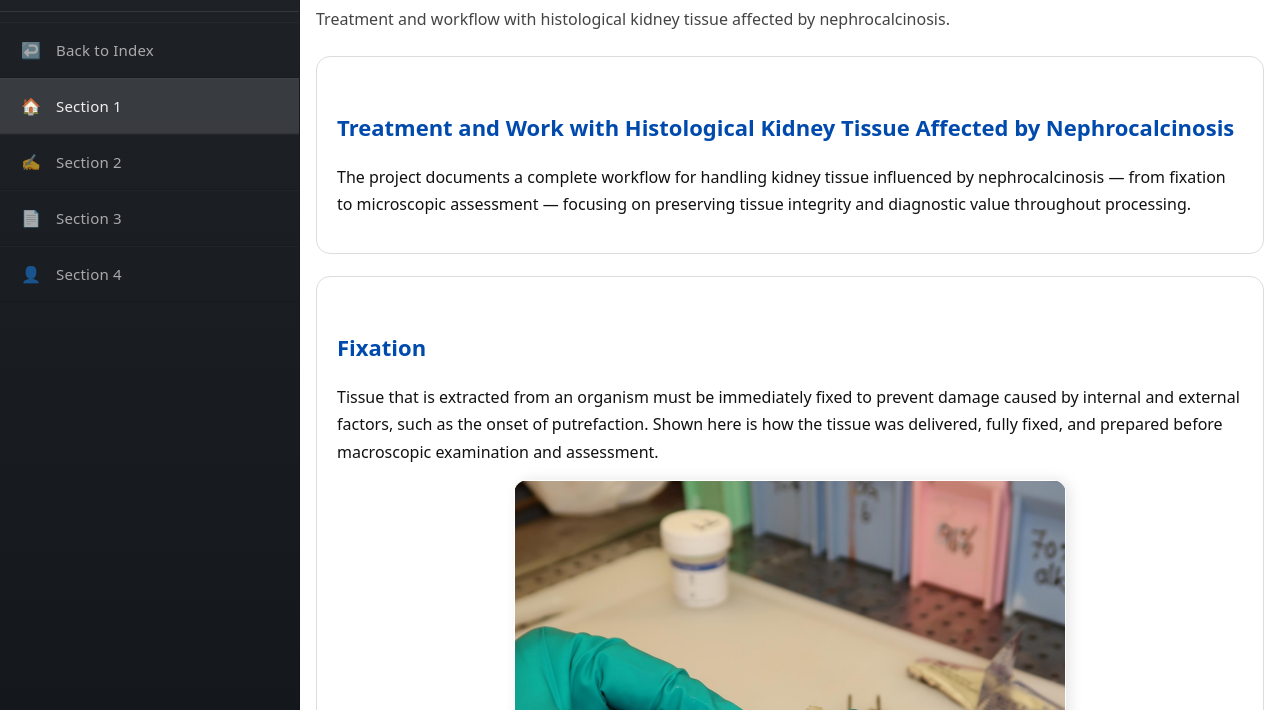
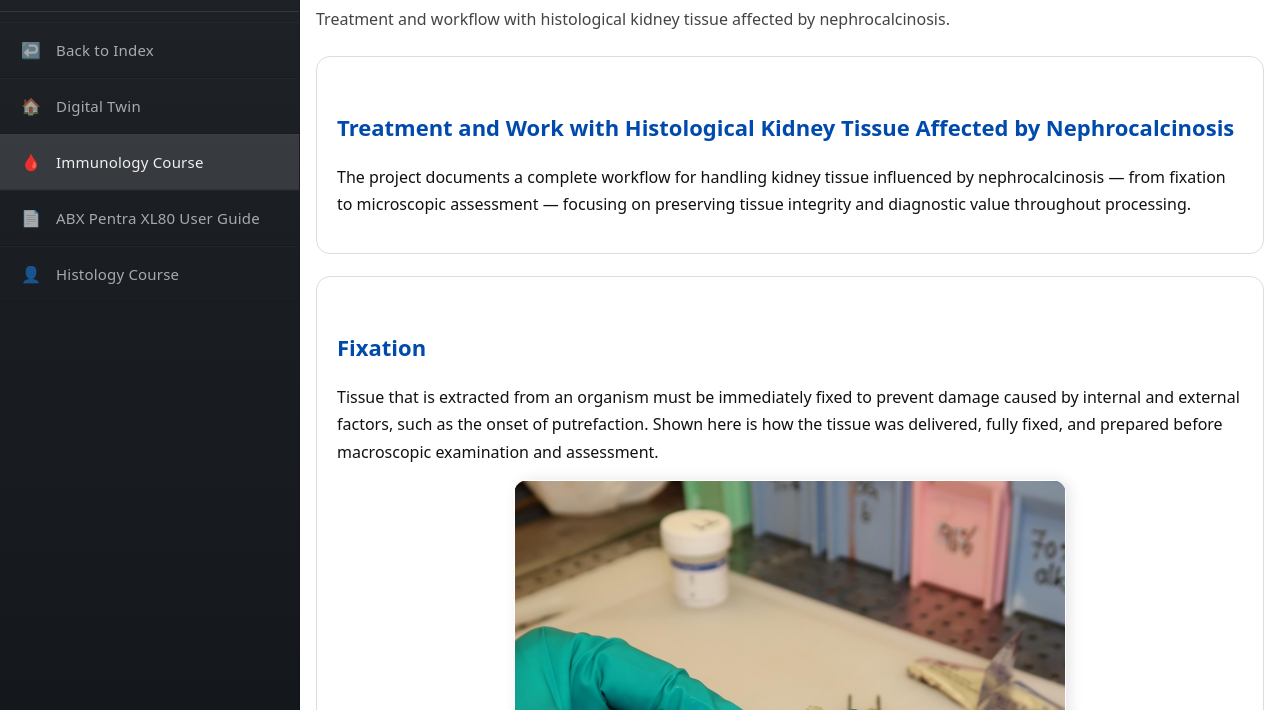
Before and after one commit to xf530xf/xf530xf.github.io, a plain HTML site: page part-21.html in a window 1280 px wide. Shown: the part 90-800 px from the top of the page. Drawn offline with Linux system fonts and the light colour scheme.

Commit message:
Update part-21.html

```diff
--- a/part-21.html
+++ b/part-21.html
@@ -190,21 +190,21 @@
           <span class="nav-ico">↩️</span>
           <span class="nav-text">Back to Index</span>
         </a>
-        <a href="./part-1.html" class="active">
+        <a href="./part-2.html">
           <span class="nav-ico">🏠</span>
-          <span class="nav-text">Section 1</span>
+          <span class="nav-text">Digital Twin</span>
         </a>
-        <a href="./part-2.html">
-          <span class="nav-ico">✍️</span>
-          <span class="nav-text">Section 2</span>
+        <a href="./part-21.html" class="active">
+          <span class="nav-ico">🩸</span>
+          <span class="nav-text">Immunology Course</span>
         </a>
-        <a href="./part-3.html">
+        <a href="./part-22.html">
           <span class="nav-ico">📄</span>
-          <span class="nav-text">Section 3</span>
+          <span class="nav-text">ABX Pentra XL80 User Guide</span>
         </a>
-        <a href="./part-4.html">
+        <a href="./part-23.html">
           <span class="nav-ico">👤</span>
-          <span class="nav-text">Section 4</span>
+          <span class="nav-text">Histology Course</span>
         </a>
       </nav>
     </aside>
```
